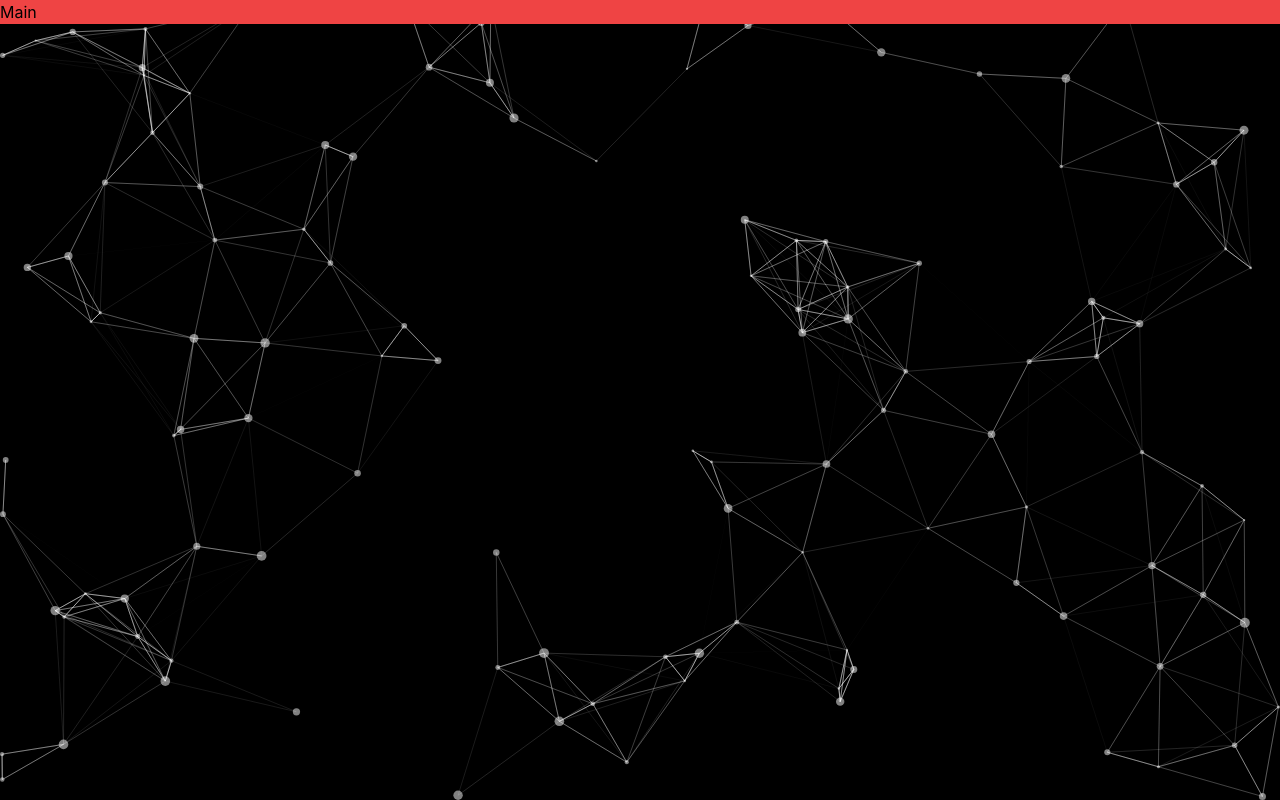
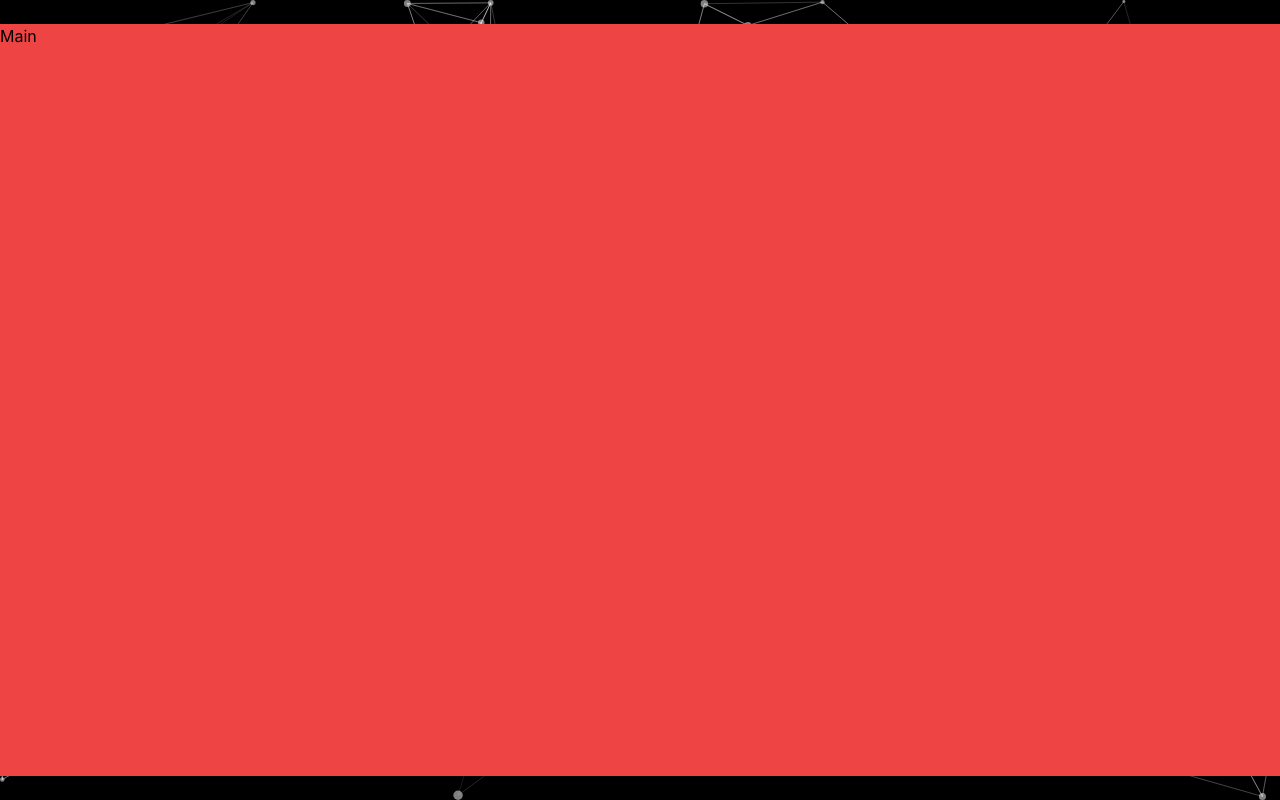
Before and after one commit to iamoko/portfolio, a React (Create React App) app: page / in a window 1280 px wide. Built offline with nearby package versions, Linux system fonts and the light colour scheme.

Commit message:
Main container

```diff
--- a/src/layout/main.js
+++ b/src/layout/main.js
@@ -2,8 +2,10 @@ import React from "react";
 
 function Main() {
   return (
-    <div className="bg-red-500">
-      <p>Main</p>
+    <div className=" container mx-auto h-screen max-w-[1300px] py-6">
+      <div className="bg-red-500 h-full">
+        <p>Main</p>
+      </div>
     </div>
   );
 }
```
